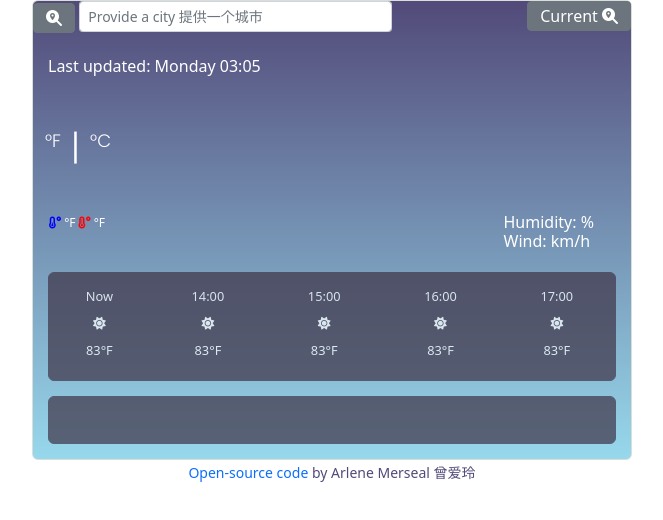
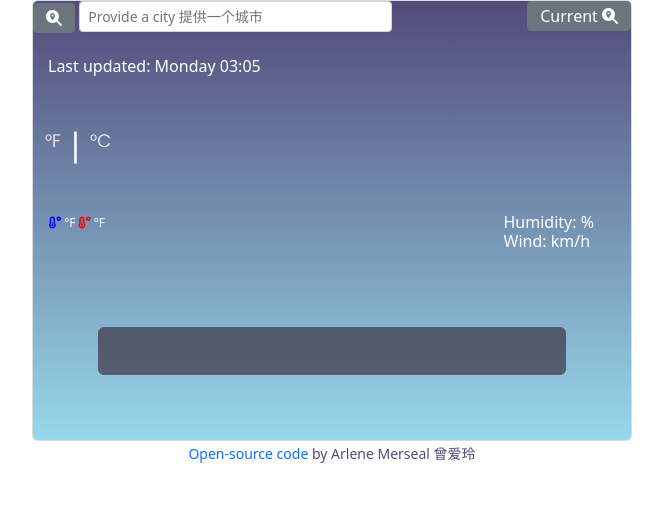
Before and after one commit to mulanoftech/weather-app, a website built with Parcel: page index.html in a window 1280 px wide. Shown: the whole page, without its empty margins (308-971 px from the left). Built offline with nearby package versions, Linux system fonts and the light colour scheme; no server answers.

Commit message:
Removed the table for 24-hr forecast
Inserted partial code for hourlyForecast next (it will be a 6-hr forecast) and increased the margin of the 7-day box.

```diff
--- a/index.html
+++ b/index.html
@@ -90,37 +90,13 @@
         </div>
       </div>
 
-      <!-- Feature: Swipe left for more of 24 hrs forecast-->
-      <div class="row-24-hours table-responsive">
-        <table class="table table-sm table-borderless">
-          <tbody>
-            <tr>
-              <td>Now</td>
-              <td>14:00</td>
-              <td>15:00</td>
-              <td>16:00</td>
-              <td>17:00</td>
-            </tr>
-            <tr>
-              <td><i class="fas fa-sun"></i></td>
-              <td><i class="fas fa-sun"></i></td>
-              <td><i class="fas fa-sun"></i></td>
-              <td><i class="fas fa-sun"></i></td>
-              <td><i class="fas fa-sun"></i></td>
-            </tr>
-            <tr>
-              <td>83°F</td>
-              <td>83°F</td>
-              <td>83°F</td>
-              <td>83°F</td>
-              <td>83°F</td>
-            </tr>
-          </tbody>
-        </table>
-      </div>
+      <!-- Feature: 6-hour forecast-->
+      <!--div class="row-6-hours table-responsive">
 
-      <!-- Feature: Scroll down to see more of 15 days forecast -->
-      <div class="row row-15-days">
+      </div-->
+
+      <!-- Feature: 7-day forecast -->
+      <div class="row row-7-days">
         <div class="table-responsive">
           <table class="table table-borderless" id="daily-forecast">
             <tbody>
--- a/src/index.js
+++ b/src/index.js
@@ -31,6 +31,18 @@ function formatDTStamp(dtstamp) {
 let fahrenheit = null;
 
 function displayDailyForecast(response) {
+  // --------- 6-hr forecast
+  let hourlyForecast = response.data.hourly;
+  console.log(hourlyForecast);
+  let hForecastHTML = ``;
+    `<div class="col-2">
+      <div>xx:xx</div>
+      <img src="http://openweathermap.org/img/wn/03d@2x.png" alt="" width="60"/>
+      <div>80F</div>
+    </div>
+  `;
+
+  // ---------- 7-day forecast
   let forecast = response.data.daily;
   let dForecastElement = document.querySelector("#daily-forecast");
 
@@ -51,7 +63,6 @@ function displayDailyForecast(response) {
   });
   dForecastHTML = dForecastHTML + ``;
   dForecastElement.innerHTML = dForecastHTML;
-  console.log(dForecastHTML);
 }
 function getDForecast(coordinates) {
   console.log(coordinates);
--- a/src/styles.css
+++ b/src/styles.css
@@ -59,6 +59,11 @@ li {
   margin: 0 auto;
   float: right;
 }
+
+#icon {
+  max-width: 200%;
+}
+
 .weather-app {
   max-width: 600px;
   background-image: linear-gradient(to top, #97d8ec 0%, #524a79 100%);
@@ -104,18 +109,19 @@ li {
   color: blue;
 }
 
-.row-24-hours {
-  margin: 10px 15px 0 15px;
+.row-6-hours {
+  margin: 10px 55px 0 55px;
   padding-top: 10px;
   font-size: 0.8em;
   border: 1px solid #3e3245;
   border-radius: 6px;
   background: #3e3245;
   opacity: 0.7;
+  max-width: 60%;
 }
 
-.row-15-days {
-  margin: 15px;
+.row-7-days {
+  margin: 65px;
   padding: 15px;
   font-size: 0.8em;
   color: #97d8ec;
```
